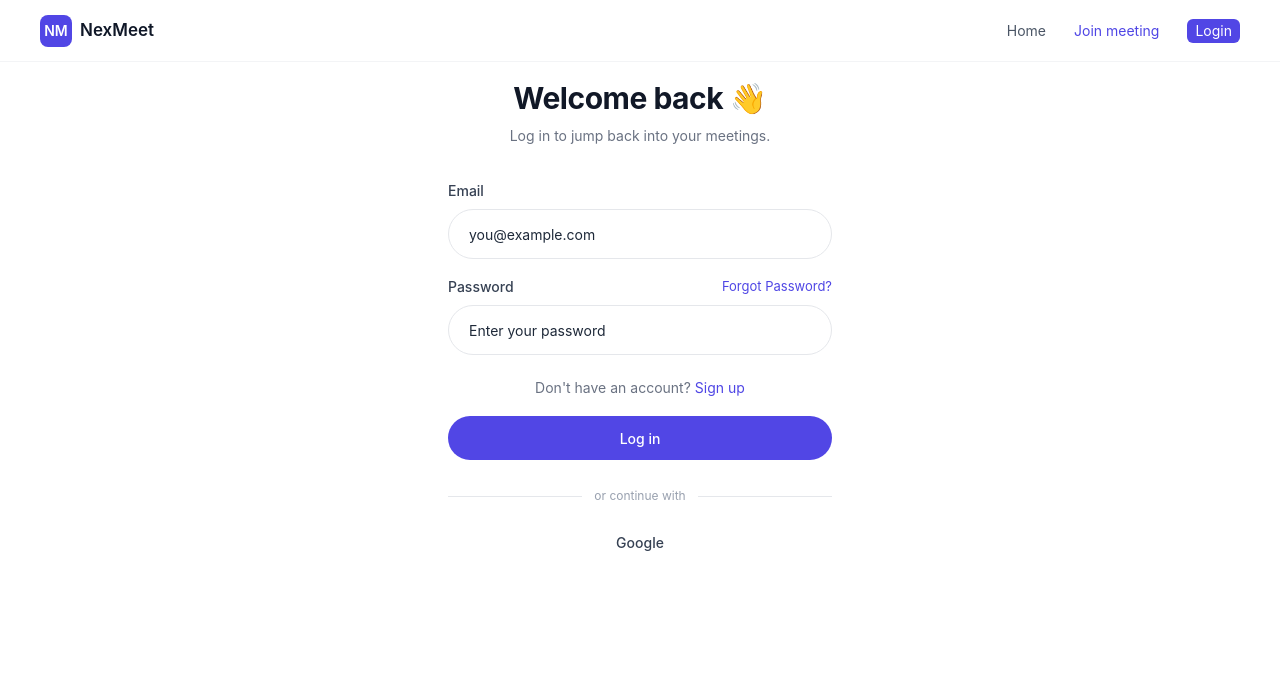
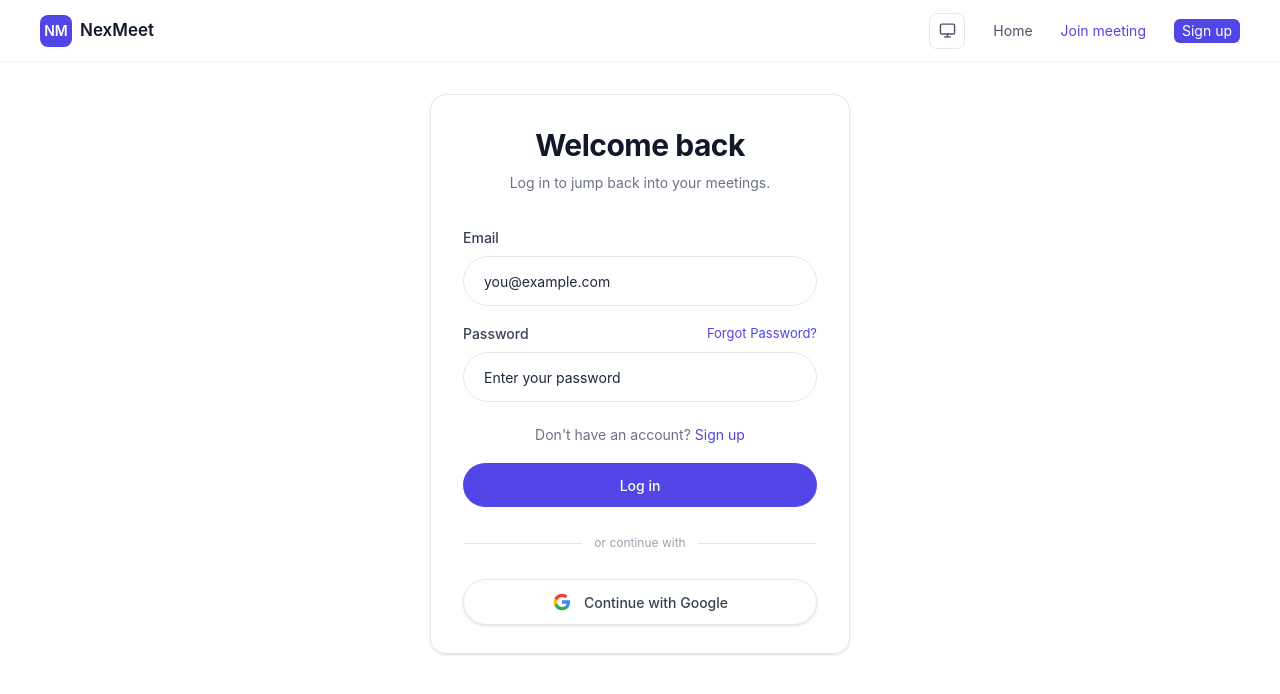
Before and after one commit to anagmk/NextMeet, a React (Vite) app in the folder NextMeet/: page /login in a window 1280 px wide. Shown: the top 694 px of the page. Built offline with nearby package versions, Linux system fonts and the light colour scheme; no server answers.

Commit message:
darak theme error corrected ,login ui corrected

```diff
--- a/NextMeet/src/components/auth/AuthNavbar.tsx
+++ b/NextMeet/src/components/auth/AuthNavbar.tsx
@@ -1,8 +1,30 @@
-import { Link } from "react-router-dom";
+import { Monitor, Moon, Sun } from "lucide-react";
+import { useEffect, useState } from "react";
+import { Link, useLocation } from "react-router-dom";
+import {
+  getThemePreference,
+  onThemePreferenceChange,
+  setThemePreference,
+  type AppTheme,
+} from "../../lib/theme";
 
 const AuthNavbar = () => {
+  const location = useLocation();
+  const [theme, setTheme] = useState<AppTheme>(getThemePreference);
+
+  useEffect(() => onThemePreferenceChange(setTheme), []);
+
+  const cycleTheme = () => {
+    const nextTheme: AppTheme =
+      theme === "light" ? "dark" : theme === "dark" ? "system" : "light";
+    setThemePreference(nextTheme);
+    setTheme(nextTheme);
+  };
+
+  const isLoginPage = location.pathname === "/login";
+
   return (
-    <nav className="flex h-[62px] items-center justify-between border-b border-gray-100 px-10">
+    <nav className="flex h-[62px] items-center justify-between border-b border-gray-100 px-5 sm:px-10">
       {/* Logo */}
       <Link to="/" className="flex items-center gap-2">
         <div className="flex h-8 w-8 items-center justify-center rounded-lg bg-[#5146e5] text-sm font-semibold text-white">
@@ -15,7 +37,17 @@ const AuthNavbar = () => {
       </Link>
 
       {/* Navigation */}
-      <div className="flex items-center gap-7 text-sm">
+      <div className="flex items-center gap-3 text-sm sm:gap-7">
+        <button
+          type="button"
+          onClick={cycleTheme}
+          className="flex h-9 w-9 items-center justify-center rounded-lg border border-gray-200 text-gray-600 transition hover:border-[#b8b4e8] hover:text-[#4f46e5]"
+          title={`Theme: ${theme}. Click to switch.`}
+          aria-label={`Theme: ${theme}. Click to switch.`}
+        >
+          {theme === "light" ? <Sun size={17} /> : theme === "dark" ? <Moon size={17} /> : <Monitor size={17} />}
+        </button>
+
         <Link
           to="/"
           className="text-gray-600 transition hover:text-gray-900"
@@ -31,10 +63,10 @@ const AuthNavbar = () => {
         </Link>
 
         <Link
-          to="/login"
+          to={isLoginPage ? "/register" : "/login"}
           className="rounded-md bg-[#5146e5] px-2 py-[2px] text-sm text-white"
         >
-          Login
+          {isLoginPage ? "Sign up" : "Login"}
         </Link>
       </div>
     </nav>
--- a/NextMeet/src/components/auth/SocialLogin.tsx
+++ b/NextMeet/src/components/auth/SocialLogin.tsx
@@ -10,9 +10,15 @@ const SocialLogin = () => {
       <button
         type="button"
         onClick={handleGoogleLogin}
-        className="text-[14px] font-medium text-gray-700 transition hover:text-[#4f46e5]"
+        className="flex h-[46px] w-full items-center justify-center gap-3 rounded-full border border-gray-200 bg-white text-[14px] font-medium text-gray-700 shadow-sm transition hover:border-[#c7c3f7] hover:bg-[#fafaff] hover:text-[#3730a3] focus:outline-none focus:ring-2 focus:ring-[#5146e5]/20"
       >
-        Google
+        <svg aria-hidden="true" viewBox="0 0 24 24" className="h-5 w-5">
+          <path fill="#4285F4" d="M21.6 12.23c0-.78-.07-1.53-.2-2.25H12v4.26h5.38a4.6 4.6 0 0 1-1.99 3.02v2.51h3.22c1.89-1.74 2.99-4.3 2.99-7.54Z" />
+          <path fill="#34A853" d="M12 22c2.7 0 4.96-.9 6.61-2.43l-3.22-2.51c-.9.6-2.05.95-3.39.95-2.61 0-4.82-1.76-5.61-4.13H3.06v2.59A10 10 0 0 0 12 22Z" />
+          <path fill="#FBBC05" d="M6.39 13.88A6 6 0 0 1 6.08 12c0-.65.11-1.28.31-1.88V7.53H3.06A10 10 0 0 0 2 12c0 1.61.39 3.13 1.06 4.47l3.33-2.59Z" />
+          <path fill="#EA4335" d="M12 5.99c1.47 0 2.79.51 3.83 1.51l2.87-2.87C16.95 3.01 14.7 2 12 2a10 10 0 0 0-8.94 5.53l3.33 2.59C7.18 7.75 9.39 5.99 12 5.99Z" />
+        </svg>
+        <span>Continue with Google</span>
       </button>
     </div>
   );
--- a/NextMeet/src/index.css
+++ b/NextMeet/src/index.css
@@ -166,3 +166,114 @@ html[data-theme="dark"] [class*="hover:bg-[#f"]:hover *,
 html[data-theme="dark"] [class*="hover:bg-[#e"]:hover * {
   color: #111827 !important;
 }
+
+html[data-theme="dark"] .landing-page {
+  background-color: #0f1117 !important;
+  color: #f3f4f6;
+}
+
+html[data-theme="dark"] .landing-page .bg-white {
+  background-color: #171a22 !important;
+}
+
+html[data-theme="dark"] .landing-page .bg-\[\#f4f5f9\],
+html[data-theme="dark"] .landing-page .bg-\[\#f7f8fc\] {
+  background-color: #0f1117 !important;
+}
+
+html[data-theme="dark"] .landing-page .bg-\[\#f0efff\],
+html[data-theme="dark"] .landing-page .bg-\[\#edecff\],
+html[data-theme="dark"] .landing-page .bg-\[\#efeeff\],
+html[data-theme="dark"] .landing-page .bg-\[\#ecebff\] {
+  background-color: #292544 !important;
+}
+
+html[data-theme="dark"] .landing-page .border-\[\#e8e9ef\],
+html[data-theme="dark"] .landing-page .border-\[\#e7e8ed\],
+html[data-theme="dark"] .landing-page .border-\[\#e5e6eb\],
+html[data-theme="dark"] .landing-page .border-\[\#e4e5eb\],
+html[data-theme="dark"] .landing-page .border-\[\#dfe1e8\],
+html[data-theme="dark"] .landing-page .border-\[\#d6d8e2\],
+html[data-theme="dark"] .landing-page .border-\[\#e3e5ec\],
+html[data-theme="dark"] .landing-page .border-\[\#e1e2e8\],
+html[data-theme="dark"] .landing-page .border-\[\#dedee8\] {
+  border-color: #2b303d !important;
+}
+
+html[data-theme="dark"] .landing-page .text-\[\#171a2b\],
+html[data-theme="dark"] .landing-page .text-\[\#25293a\],
+html[data-theme="dark"] .landing-page .text-\[\#34384a\] {
+  color: #f3f4f6 !important;
+}
+
+html[data-theme="dark"] .landing-page .text-\[\#596174\],
+html[data-theme="dark"] .landing-page .text-\[\#667085\],
+html[data-theme="dark"] .landing-page .text-\[\#73798a\],
+html[data-theme="dark"] .landing-page .text-\[\#7b8190\],
+html[data-theme="dark"] .landing-page .text-\[\#7a8192\],
+html[data-theme="dark"] .landing-page .text-\[\#858b9b\],
+html[data-theme="dark"] .landing-page .text-\[\#8a91a3\],
+html[data-theme="dark"] .landing-page .text-\[\#9aa0ae\],
+html[data-theme="dark"] .landing-page .text-\[\#a1a6b2\] {
+  color: #aeb4c2 !important;
+}
+
+html[data-theme="dark"] .landing-page .bg-\[\#f6f7fa\],
+html[data-theme="dark"] .landing-page .bg-\[\#f6f7f9\] {
+  background-color: #202532 !important;
+}
+
+html[data-theme="dark"] .landing-page .landing-cta a.bg-white {
+  background-color: #ffffff !important;
+  color: #5146e5 !important;
+}
+
+html[data-theme="dark"] .landing-page [class*="hover:bg-[#f"]:hover {
+  background-color: #202532 !important;
+}
+
+html[data-theme="dark"] .auth-page {
+  background-color: #0f1117 !important;
+  color: #f3f4f6;
+}
+
+html[data-theme="dark"] .auth-page .border-gray-100,
+html[data-theme="dark"] .auth-page .border-gray-200,
+html[data-theme="dark"] .auth-page hr,
+html[data-theme="dark"] .auth-page [class*="border-"] {
+  border-color: #3b4352 !important;
+}
+
+html[data-theme="dark"] .auth-page .text-\[\#111827\],
+html[data-theme="dark"] .auth-page .text-gray-900 {
+  color: #f3f4f6 !important;
+}
+
+html[data-theme="dark"] .auth-page .bg-white {
+  background-color: #171a22 !important;
+}
+
+html[data-theme="dark"] .auth-page .text-gray-900,
+html[data-theme="dark"] .auth-page .text-gray-700 {
+  color: #f3f4f6 !important;
+}
+
+html[data-theme="dark"] .auth-page .text-gray-600,
+html[data-theme="dark"] .auth-page .text-gray-500,
+html[data-theme="dark"] .auth-page .text-gray-400 {
+  color: #aeb4c2 !important;
+}
+
+html[data-theme="dark"] .auth-page input {
+  background-color: #171a22 !important;
+  border-color: #3b4352 !important;
+  color: #f3f4f6 !important;
+}
+
+html[data-theme="dark"] .auth-page input::placeholder {
+  color: #8992a3 !important;
+}
+
+html[data-theme="dark"] .auth-page .hover\:bg-\[\#fafaff\]:hover {
+  background-color: #202532 !important;
+}
--- a/NextMeet/src/pages/auth/login.tsx
+++ b/NextMeet/src/pages/auth/login.tsx
@@ -6,13 +6,13 @@ import SocialLogin from "../../components/auth/SocialLogin";
 
 const Login = () => {
   return (
-    <div className="min-h-screen bg-white text-[#111827]">
+    <div className="auth-page min-h-screen bg-white text-[#111827]">
       <AuthNavbar />
 
       <main className="flex justify-center px-5">
-        <div className="w-full max-w-[384px] pt-[14px]">
+        <div className="mt-8 w-full max-w-[420px] rounded-2xl border border-gray-200 px-6 py-7 shadow-sm sm:px-8">
           <AuthHeader
-            title="Welcome back 👋"
+            title="Welcome back"
             subtitle="Log in to jump back into your meetings."
           />
 
--- a/NextMeet/src/pages/auth/signup.tsx
+++ b/NextMeet/src/pages/auth/signup.tsx
@@ -1,14 +1,18 @@
 import AuthHeader from "../../components/auth/AuthHeader";
 import AuthNavbar from "../../components/auth/AuthNavbar";
+import AuthDivider from "../../components/auth/AuthDivider";
 import SignupForm from "../../components/auth/SignupForm";
+import SocialLogin from "../../components/auth/SocialLogin";
 
 const Signup = () => (
-  <div className="min-h-screen bg-white text-[#111827]">
+  <div className="auth-page min-h-screen bg-white text-[#111827]">
     <AuthNavbar />
     <main className="flex justify-center px-5">
-      <div className="w-full max-w-[384px] pt-[14px]">
+      <div className="mt-8 w-full max-w-[420px] rounded-2xl border border-gray-200 px-6 py-7 shadow-sm sm:px-8">
         <AuthHeader title="Create your account" subtitle="Start scheduling better meetings." />
         <SignupForm />
+        <AuthDivider />
+        <SocialLogin />
       </div>
     </main>
   </div>
--- a/NextMeet/src/pages/public/LandingPage.tsx
+++ b/NextMeet/src/pages/public/LandingPage.tsx
@@ -9,7 +9,17 @@ import {
   Sparkles,
   Play,
   ArrowRight,
+  Monitor,
+  Moon,
+  Sun,
 } from "lucide-react";
+import { useEffect, useState } from "react";
+import {
+  getThemePreference,
+  onThemePreferenceChange,
+  setThemePreference,
+  type AppTheme,
+} from "../../lib/theme";
 
 import candidateImage from "../../assets/candidate.jpg";
 import interviewerImage from "../../assets/interviewer.jpg";
@@ -38,8 +48,19 @@ const features = [
 ];
 
 export default function LandingPage() {
+  const [theme, setTheme] = useState<AppTheme>(getThemePreference);
+
+  useEffect(() => onThemePreferenceChange(setTheme), []);
+
+  const cycleTheme = () => {
+    const nextTheme: AppTheme =
+      theme === "light" ? "dark" : theme === "dark" ? "system" : "light";
+    setThemePreference(nextTheme);
+    setTheme(nextTheme);
+  };
+
   return (
-    <div className="min-h-screen bg-[#f7f8fc] text-[#171a2b]">
+    <div className="landing-page min-h-screen bg-[#f7f8fc] text-[#171a2b]">
 
       {/* ================= NAVBAR ================= */}
       <nav className="border-b border-[#e8e9ef] bg-white">
@@ -58,6 +79,22 @@ export default function LandingPage() {
 
           {/* Navigation */}
           <div className="flex items-center gap-2">
+            <button
+              type="button"
+              onClick={cycleTheme}
+              className="flex h-10 w-10 items-center justify-center rounded-lg border border-[#dedee8] bg-white text-[#596174] transition hover:border-[#cfc5ff] hover:text-[#5146e5]"
+              title={`Theme: ${theme}. Click to switch.`}
+              aria-label={`Theme: ${theme}. Click to switch.`}
+            >
+              {theme === "light" ? (
+                <Sun size={18} />
+              ) : theme === "dark" ? (
+                <Moon size={18} />
+              ) : (
+                <Monitor size={18} />
+              )}
+            </button>
+
             <Link
               to="/login"
               className="rounded-lg px-4 py-2 text-sm font-medium text-[#596174] transition hover:bg-[#f5f5f8] hover:text-[#171a2b]"
@@ -496,7 +533,7 @@ export default function LandingPage() {
       {/* ================= CTA ================= */}
       <section className="mx-auto max-w-7xl px-6 py-20 md:py-28">
 
-        <div className="overflow-hidden rounded-2xl bg-[#5146e5] px-8 py-14 text-center text-white md:px-16">
+        <div className="landing-cta overflow-hidden rounded-2xl bg-[#5146e5] px-8 py-14 text-center text-white md:px-16">
 
           <p className="text-xs font-semibold uppercase tracking-[0.18em] text-[#d9d6ff]">
             Get started
```
